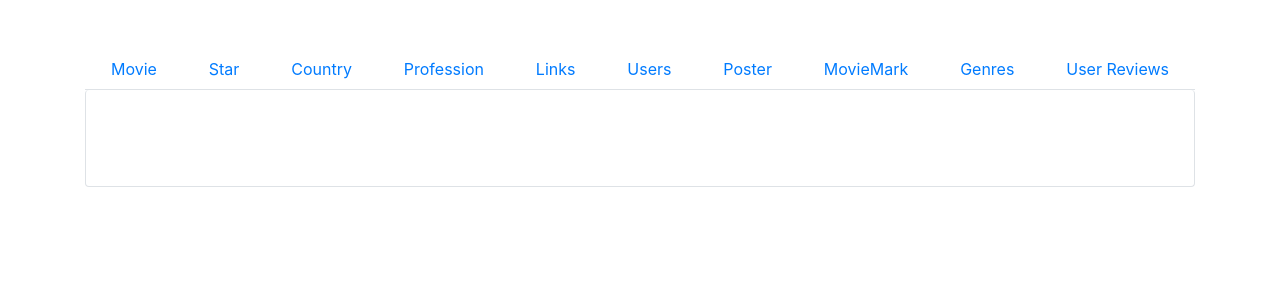
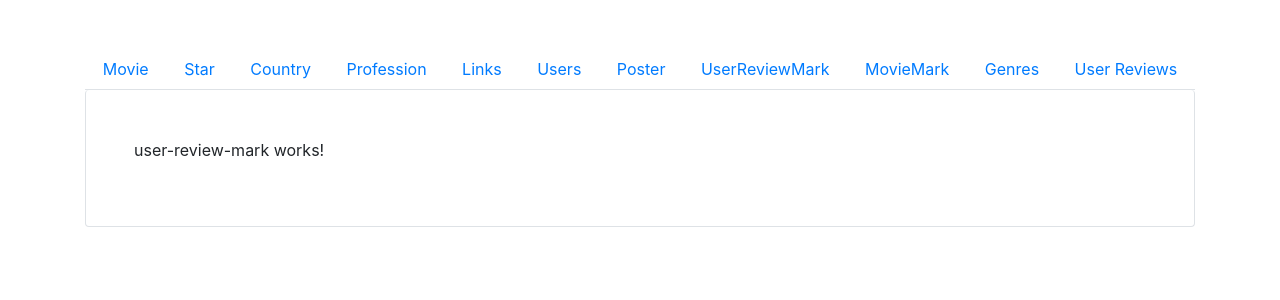
Before and after one commit to Java364/movieUniverseAngular, an Angular app: page /user-review-mark in a window 1280 px wide. Before the commit this address led to /. Shown: the top 300 px of the page. Built offline with nearby package versions, Linux system fonts and the light colour scheme.

Commit message:
add user mark page

```diff
--- a/src/app/page/page.component.html
+++ b/src/app/page/page.component.html
@@ -21,6 +21,9 @@
     <li class="nav-item">
         <a routerLink="/poster" class="nav-link">Poster</a>
     </li>
+    <li class="nav-item">
+        <a routerLink="/user-review-mark" class="nav-link">UserReviewMark</a>
+    </li>
 
     <li class="nav-item">
         <a routerLink="/moviemark" class="nav-link">MovieMark</a>
--- /dev/null
+++ b/src/app/page/user-review-mark/user-review-mark.component.html
@@ -0,0 +1,3 @@
+<p>
+  user-review-mark works!
+</p>
--- /dev/null
+++ b/src/app/page/user-review-mark/user-review-mark.component.ts
@@ -0,0 +1,15 @@
+import { Component, OnInit } from '@angular/core';
+
+@Component({
+  selector: 'app-user-review-mark',
+  templateUrl: './user-review-mark.component.html',
+  styleUrls: ['./user-review-mark.component.css']
+})
+export class UserReviewMarkPageComponent implements OnInit {
+
+  constructor() { }
+
+  ngOnInit() {
+  }
+
+}
```
Also changed, not shown: src/app/page/page.module.ts (+6 -4 lines), src/app/page/user-review-mark/user-review-mark.component.css (added), 1 other file (tests, documents, lock files or other folders). Lines whose indentation alone changed are shown as unchanged.
